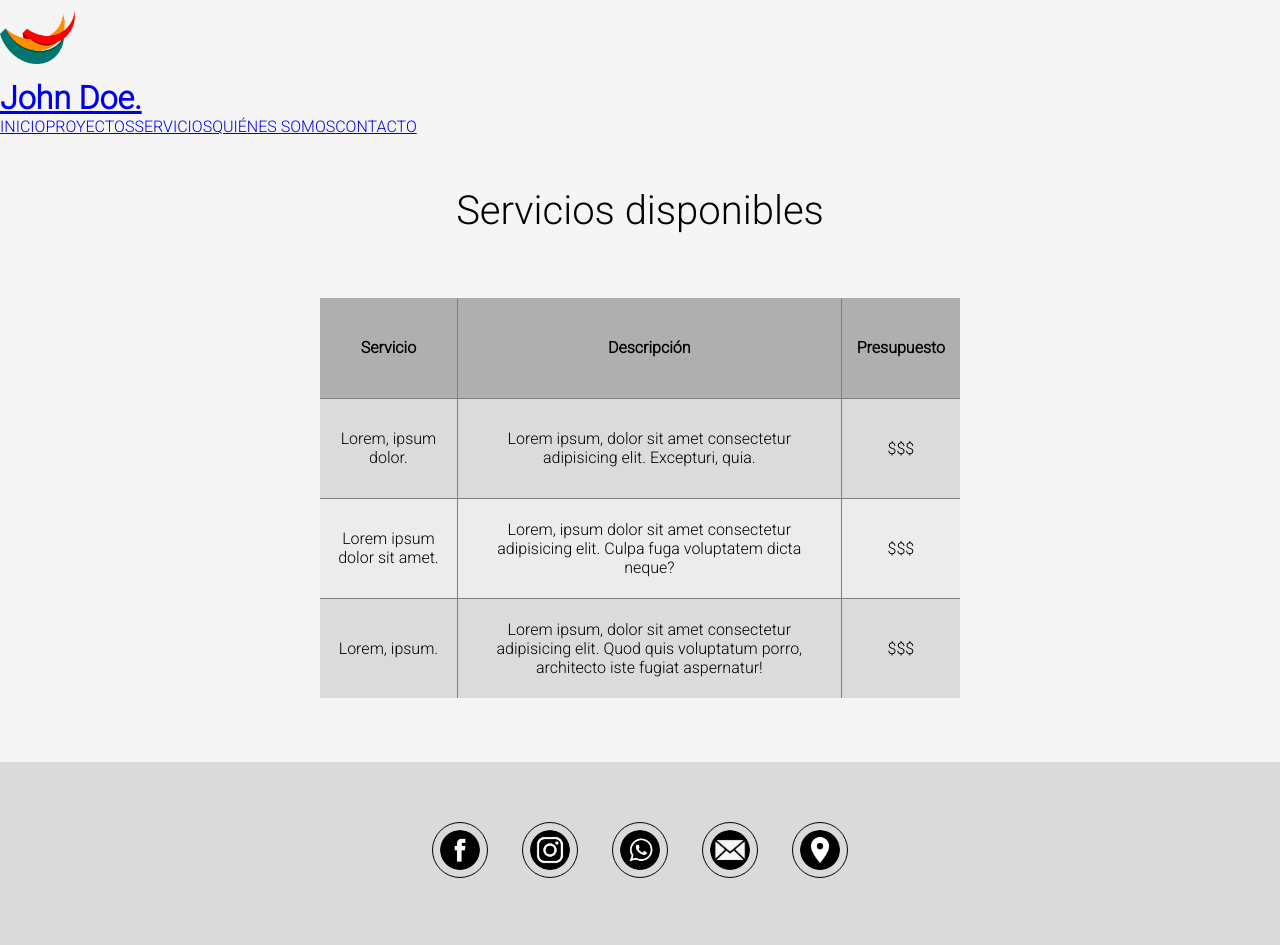
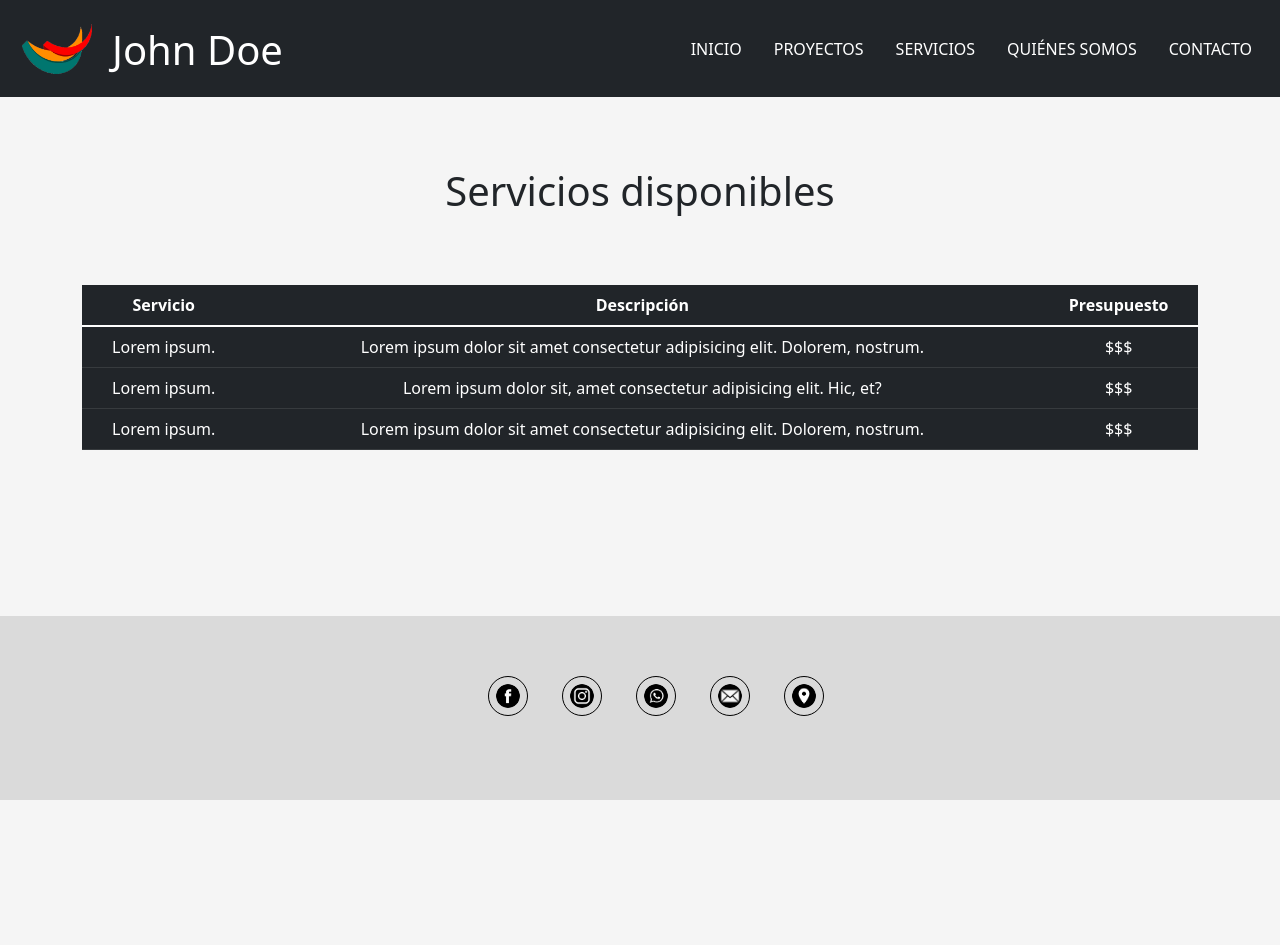
Before and after one commit to hernandiazorrac/John-Doe, a plain HTML site: page pages/servicios.html in a window 1280 px wide. After the commit the page ends 800 px from the top, so only its background shows below. Drawn offline with nearby package versions, Linux system fonts and the light colour scheme.

Commit message:
agregado tabla con  bootstrap a servicios

```diff
--- a/css/style.css
+++ b/css/style.css
@@ -50,12 +50,6 @@ body{
 
 .nav-link:hover{
     color:grey;
-}
-
-header nav ul{
-    display: flex;
-    list-style: none;
-    margin: 0px 20px 0 0;
 }
 
 .burger{
@@ -134,58 +128,8 @@ header nav ul{
 
 /* SERVICIOS */
 
-.h2Servicios{ /* Título arriba de la tabla */
-    font-weight: lighter;
-    font-size: 40px;
-    margin-top: 4%;
-    text-align: center;
-}
-
-table{
-    position: relative;
-    width: 50%;
-    border-collapse: collapse;
-    border-style: hidden;
-    margin: auto;
-    margin-top: 5%;
-    margin-bottom: 5%;
-}
-
-th{
-    height: 50px;
-    padding: 0 15px;
-}
-
-tr{
-    height: 100px;
-}
-
-td{
-    text-align: center;
-}
-
-.tablaHead{ /* Colores de la tabla */
-    background-color: #afafaf;
-}
-
-tbody tr td{
-    padding: 15px;
-}
-
-.tablaBody1{
-    background-color: rgb(219, 219, 219);
-}
-
-.tablaBody2{
-    background-color: rgb(236, 236, 236);
-}
-
-.tablaBody3{
-    background-color: rgb(219, 219, 219);
-}
-
-.tablaBody1:hover, .tablaBody2:hover, .tablaBody3:hover{
-    background-color: rgb(197, 197, 197);
+main h6{
+    margin: 70px 0;
 }
 
 /* QUIÉNES SOMOS */
--- a/pages/servicios.html
+++ b/pages/servicios.html
@@ -1,41 +1,88 @@
 <!DOCTYPE html>
 <html lang="es">
     <head>
+        <link href="https://cdn.jsdelivr.net/npm/bootstrap@5.1.3/dist/css/bootstrap.min.css" rel="stylesheet" integrity="sha384-1BmE4kWBq78iYhFldvKuhfTAU6auU8tT94WrHftjDbrCEXSU1oBoqyl2QvZ6jIW3" crossorigin="anonymous">
     <link rel="stylesheet" href="../css/style.css">
+    <script src="https://cdn.jsdelivr.net/npm/bootstrap@5.1.3/dist/js/bootstrap.bundle.min.js"></script>
+
     <link rel="preconnect" href="https://fonts.googleapis.com">
     <link rel="preconnect" href="https://fonts.gstatic.com" crossorigin>
     <link href="https://fonts.googleapis.com/css2?family=Roboto:wght@300&display=swap" rel="stylesheet">
+
     <link rel="stylesheet" href="https://cdnjs.cloudflare.com/ajax/libs/font-awesome/4.7.0/css/font-awesome.min.css" />
     <meta charset="UTF-8">
     <meta http-equiv="X-UA-Compatible" content="IE=edge">
     <meta name="viewport" content="width=device-width, initial-scale=1.0">
-        <link rel="icon" href="../assets/img/logo.png" type="image/png">
+    <link rel="icon" href="./assets/img/logo.png" type="image/png">
         <title>Servicios</title>
     </head>
 
 <body>
     <header>
+        <nav class="navbar navbar-expand-lg navbar-dark bg-dark">
+            <div class="container-fluid">
+              <a class="navbar-brand" href="../index.html">
+                <img src="../assets/img/logo.png" alt="" width="70" height="70" class="d-inline-block align-text-top logoImg">
+                <p class="display-6 textoLogo">John Doe</p>
+              </a>
 
-        <a href="../index.html"><img src="../assets/img/logo.png" class="logo" height="75" alt=""></a> <!-- logo -->
-        <h1 class="textLogo"><a href="../index.html">John Doe.</a></h1> <!-- Título -->
-
-        <nav class="navbar"> <!-- Barra de navegación -->
-            <ul class="navbar__items"> <!-- links del navbar -->
-            <li><a href="../index.html">INICIO</a></li>
-            <li><a href="../pages/proyectos.html">PROYECTOS</a></li>
-            <li><a href="../pages/servicios.html">SERVICIOS</a></li>
-            <li><a href="../pages/quienes-somos.html">QUIÉNES SOMOS</a></li>
-            <li><a href="../pages/contacto.html">CONTACTO</a></li>
+            <ul class="nav justify-content-end">
+                <li class="nav-item">
+                  <a class="nav-link" aria-current="page" href="../index.html">INICIO</a>
+                </li>
+                <li class="nav-item">
+                  <a class="nav-link" href="../pages/proyectos.html">PROYECTOS</a>
+                </li>
+                <li class="nav-item">
+                  <a class="nav-link" href="../pages/servicios.html">SERVICIOS</a>
+                </li>
+                <li class="nav-item">
+                  <a class="nav-link" href="../pages/quienes-somos.html">QUIÉNES SOMOS</a>
+                </li>
+                <li class="nav-item">
+                  <a class="nav-link" href="../pages/contacto.html">CONTACTO</a>
+                </li>
               </ul>
-
-            <div class="burger">🍔</div>
-
+            </div>
           </nav>
     </header>
 
     <main>
-        <h2 class="h2Servicios">Servicios disponibles</h2>
-        <table border="1" class="tablaPrecios">
+        <h6 class="display-6 d-flex justify-content-center">Servicios disponibles</h6>
+
+        <section class="container">
+        <div class="table-responsive">
+        <table class="table table-dark table-hover text-center align-middle">
+            <thead>
+              <tr>
+                <th scope="col">Servicio</th>
+                <th scope="col">Descripción</th>
+                <th scope="col">Presupuesto</th>
+              </tr>
+            </thead>
+            <tbody>
+              <tr>
+                <td>Lorem ipsum.</td>
+                <td>Lorem ipsum dolor sit amet consectetur adipisicing elit. Dolorem, nostrum.</td>
+                <td>$$$</td>
+              </tr>
+              <tr>
+
+                <td>Lorem ipsum.</td>
+                <td>Lorem ipsum dolor sit, amet consectetur adipisicing elit. Hic, et?</td>
+                <td>$$$</td>
+              </tr>
+              <tr>
+                <td>Lorem ipsum.</td>
+                <td>Lorem ipsum dolor sit amet consectetur adipisicing elit. Dolorem, nostrum.</td>
+                <td>$$$</td>
+              </tr>
+            </tbody>
+          </table>
+        </div>
+        </section>
+
+        <!-- <table border="1" class="tablaPrecios">
             <thead>
             <tr class="tablaHead">
                 <th>Servicio</th>
@@ -63,7 +110,7 @@
                     <td>$$$</td>
                 </tr>
             </tbody>
-        </table>
+        </table> -->
     </main>
 
     <footer>
```
Also changed, not shown: pages/contacto.html (+30 -16 lines), pages/proyectos.html (+30 -16 lines), pages/quienes-somos.html (+28 -13 lines). Lines whose indentation alone changed are shown as unchanged.
